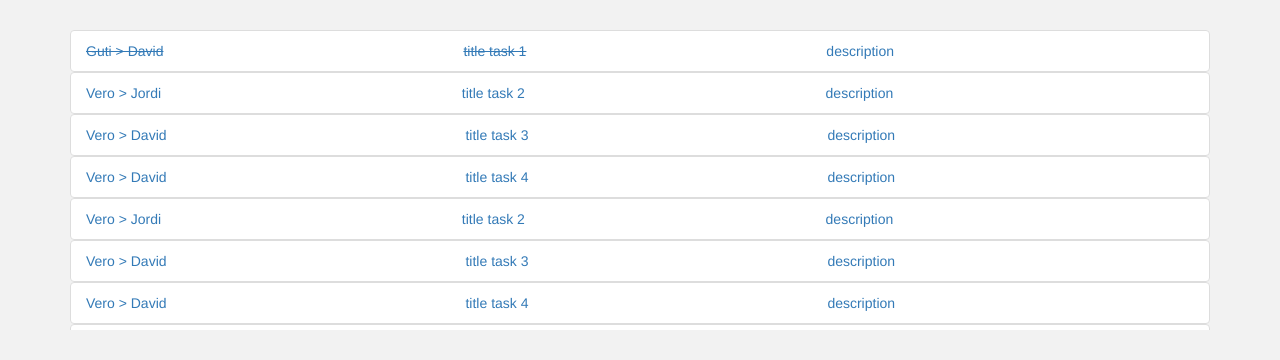
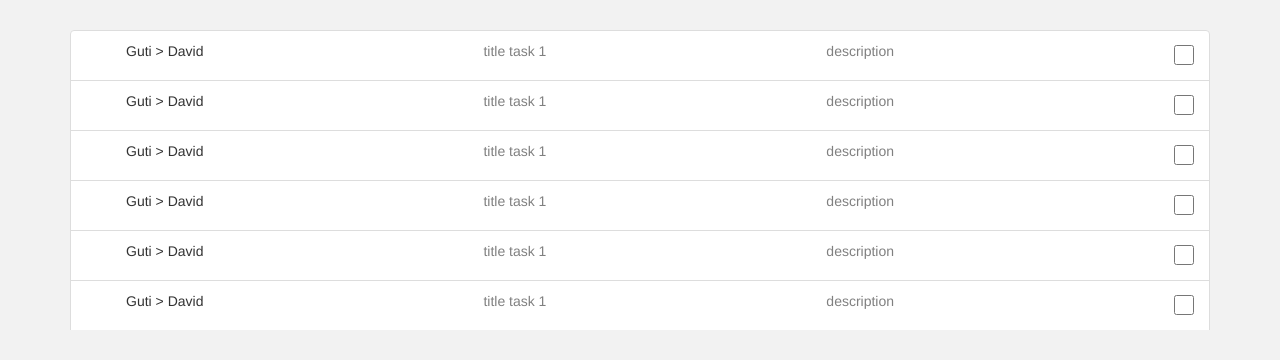
Before and after one commit to tsatsan/TasksAgend, a website: page public/listTasks.html in a window 1280 px wide. Shown: the part 66-426 px from the top of the page. Drawn offline with nearby package versions, Linux system fonts and the light colour scheme.

Commit message:
edited listTask checks

```diff
--- a/public/listTasks.html
+++ b/public/listTasks.html
@@ -25,85 +25,126 @@
         </div>
     </nav>
     <div class="container">
+        <div class="list-container">
             <ul class="list-group">
-                <a href="detailTask.html">
-                    <li class="list-group-item matched task" id="task"><strike>Guti > David</strike><strike><span class="title-task">title task 1</span></strike><span class="description">description</span>
-                        <div class="checkbox">
-                            <input id="check1" type="checkbox" name="check" value="check1">
-                        </div>
-                    </li>
-                </a>
-                <a href="detailTask.html">
-                    <li class="list-group-item" id="task">Vero > Jordi<span class="title-task">title task 2</span><span class="description">description</span>
-                        <div class="checkbox">
-                            <input id="check1" type="checkbox" name="check" value="check1">
-                        </div>
-                    </li>
-                </a>
-                <a href="detailTask.html">
-                    <li class="list-group-item" id="task">Vero > David<span class="title-task">title task 3</span><span class="description">description</span>
-                        <div class="checkbox">
-                            <input id="check1" type="checkbox" name="check" value="check1">
-                        </div>
-                    </li>
-                </a>
-                <a href="detailTask.html">
-                    <li class="list-group-item" id="task">Vero > David<span class="title-task">title task 4</span><span class="description">description</span>
-                        <div class="checkbox">
-                            <input id="check1" type="checkbox" name="check" value="check1">
-                        </div>
-                    </li>
-                </a>
-                <a href="detailTask.html">
-                    <li class="list-group-item" id="task">Vero > Jordi<span class="title-task">title task 2</span><span class="description">description</span>
-                        <div class="checkbox">
-                            <input id="check1" type="checkbox" name="check" value="check1">
-                        </div>
-                    </li>
-                </a>
-                <a href="detailTask.html">
-                    <li class="list-group-item" id="task">Vero > David<span class="title-task">title task 3</span><span class="description">description</span>
-                        <div class="checkbox">
-                            <input id="check1" type="checkbox" name="check" value="check1">
-                        </div>
-                    </li>
-                </a>
-                <a href="detailTask.html">
-                    <li class="list-group-item" id="task">Vero > David<span class="title-task">title task 4</span><span class="description">description</span>
-                        <div class="checkbox">
-                            <input id="check1" type="checkbox" name="check" value="check1">
-                        </div>
-                    </li>
-                </a>
-                <a href="detailTask.html">
-                    <li class="list-group-item" id="task">Vero > David<span class="title-task">title task 3</span><span </class="description">description</span>
-                        <div class="checkbox">
-                            <input id="check1" type="checkbox" name="check" value="check1">
-                        </div>
-                    </li>
-                </a>
-                <a href="detailTask.html">
-                    <li class="list-group-item" id="task">Vero > David<span class="title-task">title task 4</span><span class="description">description</span>
-                        <div class="checkbox">
-                            <input id="check1" type="checkbox" name="check" value="check1">
-                        </div>
-                    </li>
-                </a>
-                <a href="detailTask.html">
-                    <li class="list-group-item" id="task">Vero > Jordi<span class="title-task">title task 2</span><span class="description">description</span>
-                        <div class="checkbox">
-                            <input id="check1" type="checkbox" name="check" value="check1">
-                        </div>
-                    </li>
-                </a>
-                <a href="detailTask.html">
-                    <li class="list-group-item" id="task">Vero > David<span class="title-task">title task 3</span><span class="description">description</span>
-                        <div class="checkbox">
-                            <input id="check1" type="checkbox" name="check" value="check1">
-                        </div>
-                    </li>
-                </a>
+                <li class="list-group-item">
+                    <ul class="task">
+                        <li class="title list-unstyled">Guti > David</li>
+                        <li class="title list-unstyled"><a href="detailTask.html">title task 1</a></li>
+                        <li class="title list-unstyled"><a>description</a></li>
+                        <li class="list-unstyled"><input id="check1" type="checkbox" name="check" value="check1"></li>
+                    </ul>
+                </li>
+                <li class="list-group-item">
+                    <ul class="task">
+                        <li class="title list-unstyled">Guti > David</li>
+                        <li class="title list-unstyled"><a href="detailTask.html">title task 1</a></li>
+                        <li class="title list-unstyled"><a>description</a></li>
+                        <li class="list-unstyled"><input id="check1" type="checkbox" name="check" value="check1"></li>
+                    </ul>
+                </li>
+                <li class="list-group-item">
+                    <ul class="task">
+                        <li class="title list-unstyled">Guti > David</li>
+                        <li class="title list-unstyled"><a href="detailTask.html">title task 1</a></li>
+                        <li class="title list-unstyled"><a>description</a></li>
+                        <li class="list-unstyled"><input id="check1" type="checkbox" name="check" value="check1"></li>
+                    </ul>
+                </li>
+                <li class="list-group-item">
+                    <ul class="task">
+                        <li class="title list-unstyled">Guti > David</li>
+                        <li class="title list-unstyled"><a href="detailTask.html">title task 1</a></li>
+                        <li class="title list-unstyled"><a>description</a></li>
+                        <li class="list-unstyled"><input id="check1" type="checkbox" name="check" value="check1"></li>
+                    </ul>
+                </li>
+                <li class="list-group-item">
+                    <ul class="task">
+                        <li class="title list-unstyled">Guti > David</li>
+                        <li class="title list-unstyled"><a href="detailTask.html">title task 1</a></li>
+                        <li class="title list-unstyled"><a>description</a></li>
+                        <li class="list-unstyled">
+                            <input id="check1" type="checkbox" name="check"     value="check1">
+                        </li>
+                    </ul>
+                </li>
+                <li class="list-group-item">
+                    <ul class="task">
+                        <li class="title list-unstyled">Guti > David</li>
+                        <li class="title list-unstyled"><a href="detailTask.html">title task 1</a></li>
+                        <li class="title list-unstyled"><a>description</a></li>
+                        <li class="list-unstyled"><input id="check1" type="checkbox" name="check" value="check1"></li>
+                    </ul>
+                </li>
+                <li class="list-group-item">
+                    <ul class="task">
+                        <li class="title list-unstyled">Guti > David</li>
+                        <li class="title list-unstyled"><a href="detailTask.html">title task 1</a></li>
+                        <li class="title list-unstyled"><a>description</a></li>
+                        <li class="list-unstyled"><input id="check1" type="checkbox" name="check" value="check1"></li>
+                    </ul>
+                </li>
+                <li class="list-group-item">
+                    <ul class="task">
+                        <li class="title list-unstyled">Guti > David</li>
+                        <li class="title list-unstyled"><a href="detailTask.html">title task 1</a></li>
+                        <li class="title list-unstyled"><a>description</a></li>
+                        <li class="list-unstyled"><input id="check1" type="checkbox" name="check" value="check1"></li>
+                    </ul>
+                </li>
+                <li class="list-group-item">
+                    <ul class="task">
+                        <li class="title list-unstyled">Guti > David</li>
+                        <li class="title list-unstyled"><a href="detailTask.html">title task 1</a></li>
+                        <li class="title list-unstyled"><a>description</a></li>
+                        <li class="list-unstyled"><input id="check1" type="checkbox" name="check" value="check1"></li>
+                    </ul>
+                </li>
+                <li class="list-group-item">
+                    <ul class="task">
+                        <li class="title list-unstyled">Guti > David</li>
+                        <li class="title list-unstyled"><a href="detailTask.html">title task 1</a></li>
+                        <li class="title list-unstyled"><a>description</a></li>
+                        <li class="list-unstyled"><input id="check1" type="checkbox" name="check" value="check1"></li>
+                    </ul>
+                </li>
+                <li class="list-group-item">
+                    <ul class="task">
+                        <li class="title list-unstyled">Guti > David</li>
+                        <li class="title list-unstyled"><a href="detailTask.html">title task 1</a></li>
+                        <li class="title list-unstyled"><a>description</a></li>
+                        <li class="list-unstyled"><input id="check1" type="checkbox" name="check" value="check1"></li>
+                    </ul>
+                </li>
+                <li class="list-group-item">
+                    <ul class="task">
+                        <li class="title list-unstyled">Guti > David</li>
+                        <li class="title list-unstyled"><a href="detailTask.html">title task 1</a></li>
+                        <li class="title list-unstyled"><a>description</a></li>
+                        <li class="list-unstyled"><input id="check1" type="checkbox" name="check" value="check1"></li>
+                    </ul>
+                </li>
+                <li class="list-group-item">
+                    <ul class="task">
+                        <li class="title list-unstyled">Guti > David</li>
+                        <li class="title list-unstyled"><a href="detailTask.html">title task 1</a></li>
+                        <li class="title list-unstyled"><a>description</a></li>
+                        <li class="list-unstyled"><input id="check1" type="checkbox" name="check" value="check1"></li>
+                    </ul>
+                </li>
+                <li class="list-group-item">
+                    <ul class="task">
+                        <li class="title list-unstyled">Guti > David</li>
+                        <li class="title list-unstyled"><a href="detailTask.html">title task 1</a></li>
+                        <li class="title list-unstyled"><a>description</a></li>
+                        <li class="list-unstyled"><input id="check1" type="checkbox" name="check" value="check1"></li>
+                    </ul>
+                </li>
+
+
             </ul>
+        </div>
     </div>
     <div class="date">
         <h2>16 June 2017</h2>
--- a/public/styles/scss/style.scss
+++ b/public/styles/scss/style.scss
@@ -1,3 +1,6 @@
+
+// start page
+
 .start-page {
 	background-color: #522f8b;
 	color: white;
@@ -66,6 +69,7 @@
 	}
 }
 
+// login page
 
 .register-form {
 	display: flex;
@@ -142,6 +146,8 @@ button {
 	text-align: center;
 }
 
+// listTasks page
+
 footer {
 	width: 100%;
 	height: 10%;
@@ -152,10 +158,22 @@ footer {
 
 }
 
-
 #list-tasks{
 	background: #F2F2F2;
 	height: 100%;
+}
+.list-group {
+	margin-top: 40px;
+	overflow-y: scroll;
+    height: 300px;
+    .list-group-item:hover{
+    	background-color: #E6E6E6;
+    }
+    a {
+    text-decoration: none;
+    color: grey;
+	}
+
 }
 
 .addTask {
@@ -177,25 +195,11 @@ footer {
 	font-weight: bold;
 }
 
-#task {
-	display: flex;
-	justify-content: space-between;
-	align-content: center;
-}
+
+
 .user-names {
 	width: 200px;
 }
-.checkbox, #check1{
-	display: inline;
-}
-
-.list-group {
-	margin-top: 40px;
-	overflow-y: scroll;
-    height: 300px;
-
-}
-
 
 .new-task {
 	p {
@@ -207,6 +211,10 @@ footer {
 	border-bottom: 2px solid #E6E6E6;
 	padding-bottom: 2%;
 }
+.task {
+	display: flex;
+	justify-content: space-between;
+}
 .create-button{
 	margin-top: 10%;
 	height: 50px;
@@ -217,6 +225,9 @@ footer {
 	float: right;
 	margin-right: 36px;
 	margin-top: -44px;
+	@media (min-width: 550px) {
+    margin-right: 150px;
+  }
 }
 
 .dropdown-position{
@@ -293,6 +304,11 @@ background-color: #522f8b;
 
 .arrow-right, .arrow-left{
 
-	color: white;
+color: white;
 
 }
+#check1{
+	width: 20px;
+	height: 20px;
+
+}
```
Also changed, not shown: public/styles/css/style.css, 1 other file.
